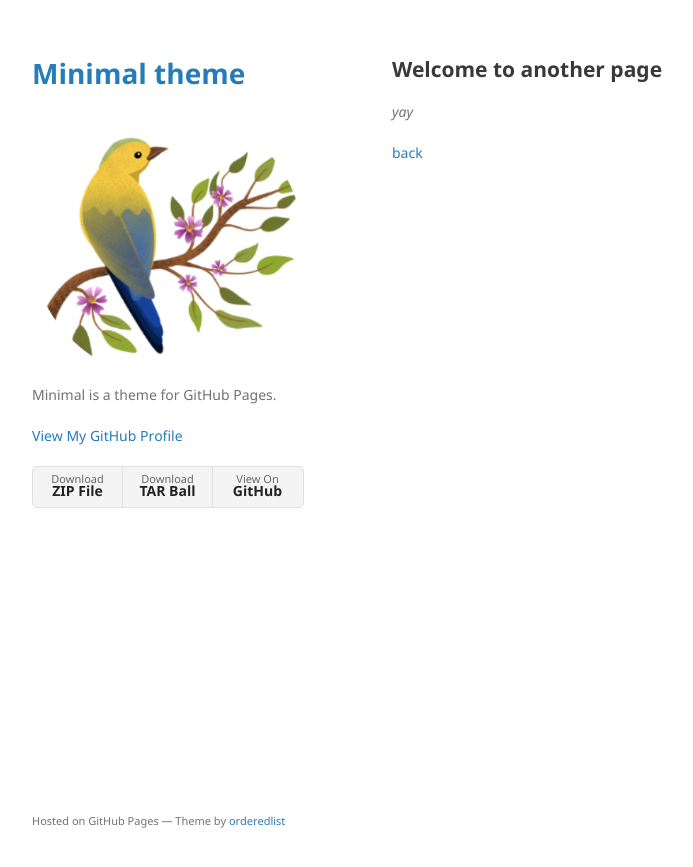
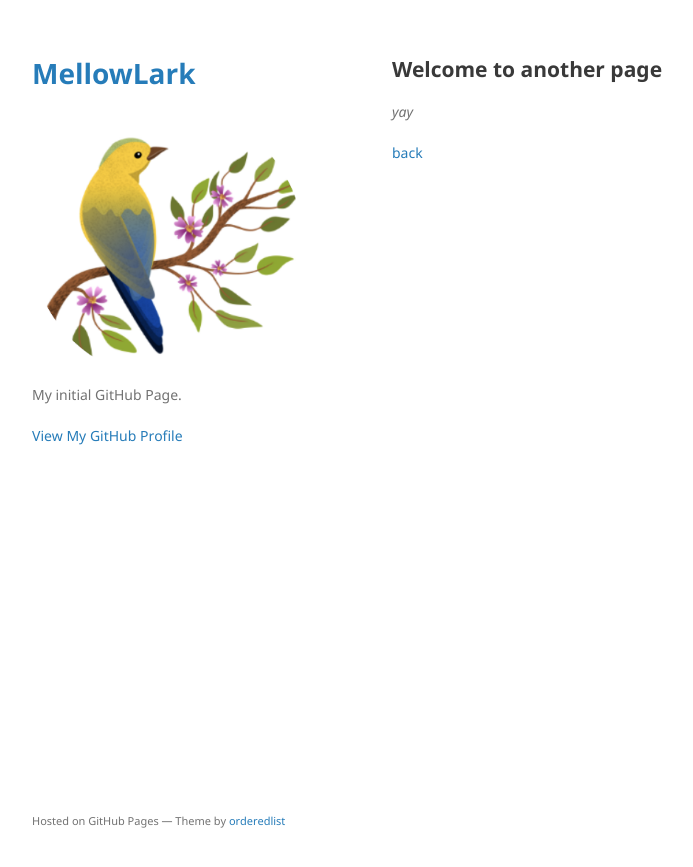
Before and after one commit to mellowlark/mellowlark.github.io, a Jekyll site: the page built from another-page.md, in a window 1280 px wide. Shown: the top 867 px of the page, without its empty margins (178-871 px from the left). Built offline with Jekyll 4.4.1, drawn with Linux system fonts in a browser that asks for light colours; our own code applies the rules of GitHub Pages for plain Markdown files.

Commit message:
Update _config.yml

```diff
--- a/_config.yml
+++ b/_config.yml
@@ -1,6 +1,6 @@
-title: Minimal theme
+title: MellowLark
 logo: /assets/img/logo.png
-description: Minimal is a theme for GitHub Pages.
-show_downloads: true
+description: My initial GitHub Page.
+show_downloads: false
 google_analytics:
 theme: jekyll-theme-minimal
```
